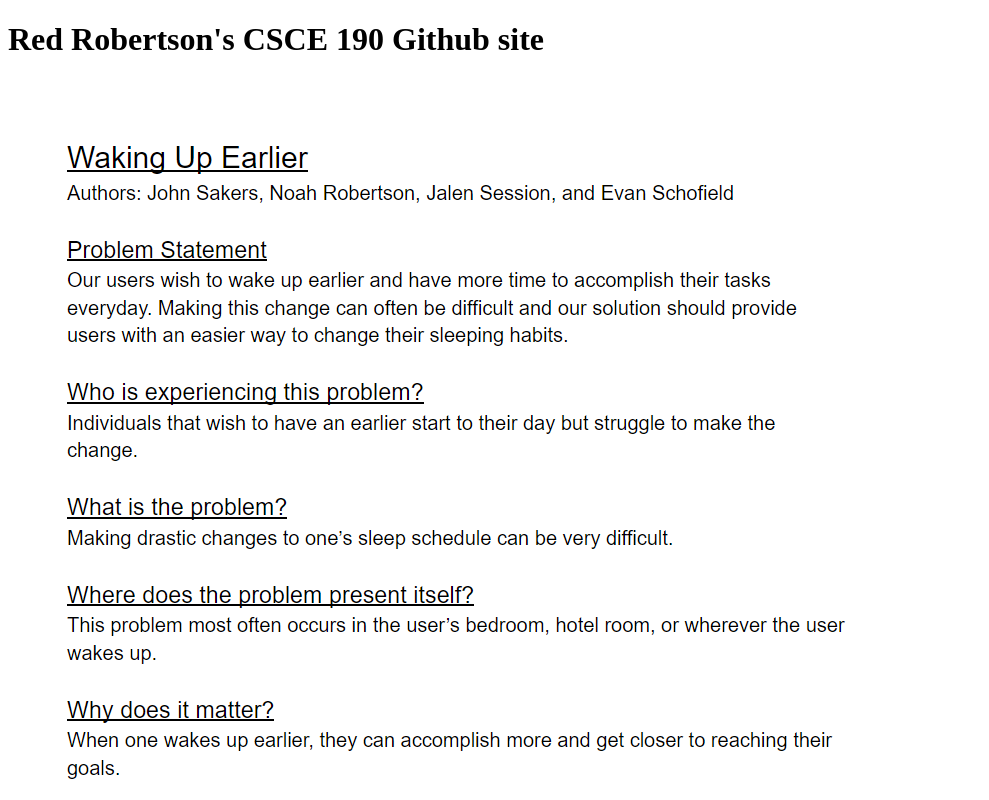
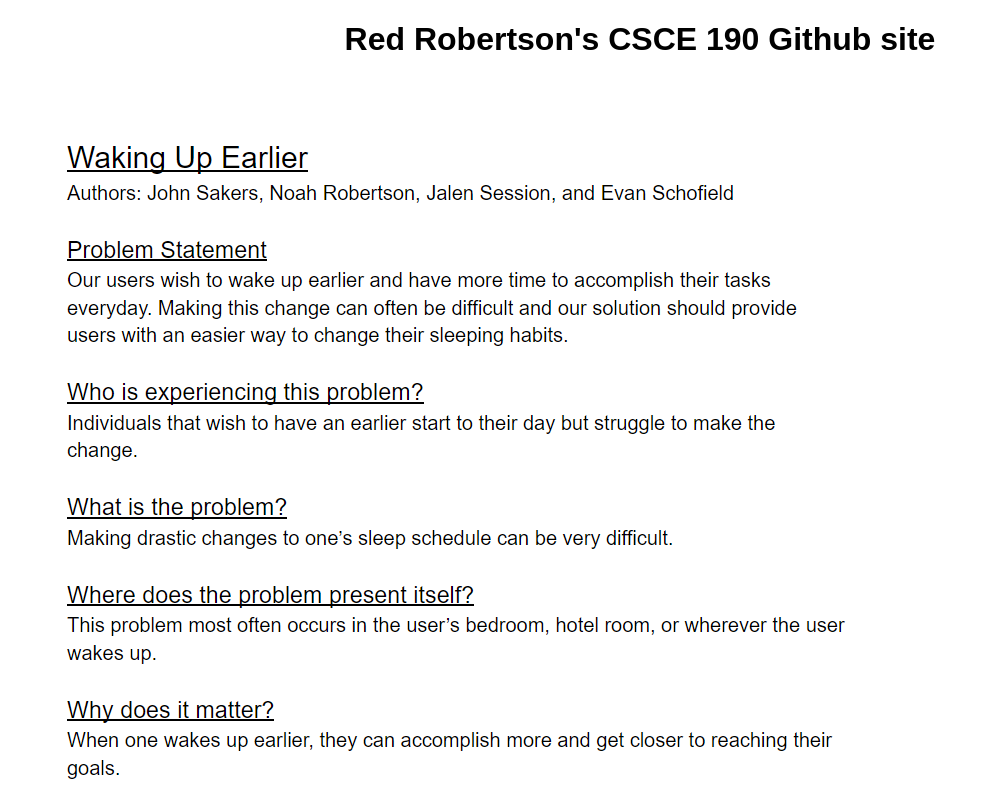
Before and after one commit to Noahr8/noahr8.github.io, a plain HTML site: page index.html in a window 1280 px wide. Shown: the top 800 px of the page, without its empty margins (0-989 px from the left). Drawn offline with Linux system fonts and the light colour scheme.

Commit message:
Add files via upload

```diff
--- a/index.html
+++ b/index.html
@@ -2,6 +2,7 @@
 <html>
     <head>
         <title>CSCE 190 - Noah Robertson </title>
+        <link rel="stylesheet" href="styles.css">
     </head>
     <body>
         <h1>Red Robertson's CSCE 190 Github site</h1>
--- /dev/null
+++ b/styles.css
@@ -0,0 +1,10 @@
+body {
+    backround: red;
+    font-family:Arial, Helvetica, sans-serif;
+
+}
+
+h1 {
+    color: black;
+    text-align: center;
+}
```
Also changed, not shown: 1 other file.
